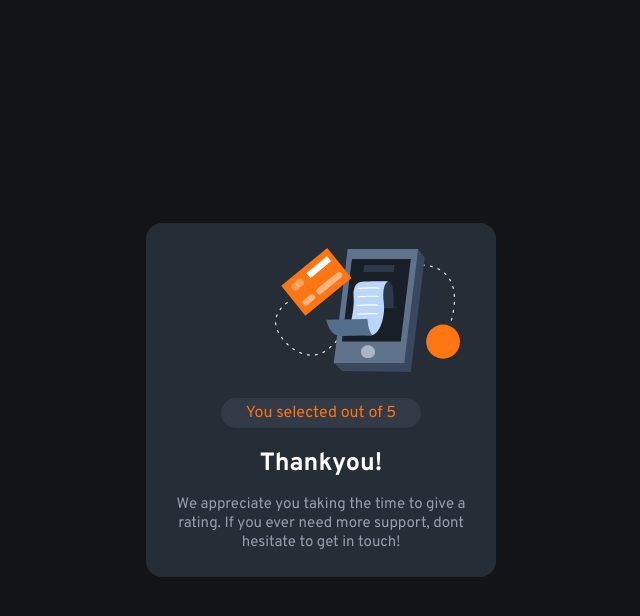
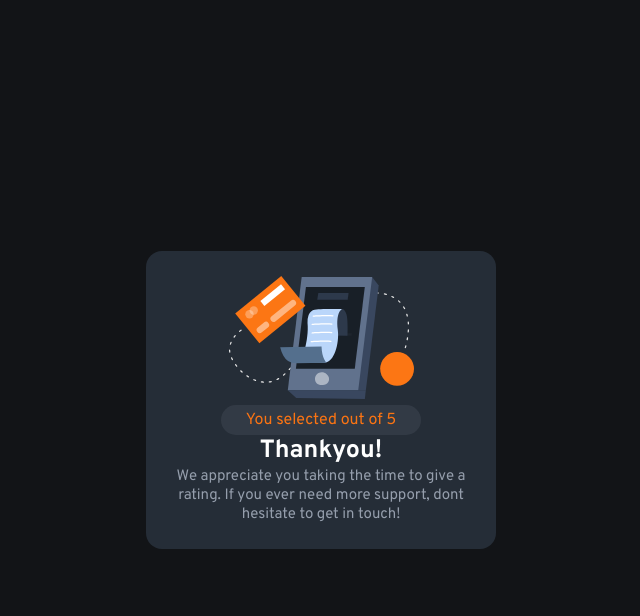
Before and after one commit to khadijahashmi2/fem-interative-rating-comp, a plain HTML site: page index.html in a window 1280 px wide. Both pictures are taken after a click on the button "SUBMIT". Shown: the whole page, without its empty margins (319-959 px from the left). Drawn offline with Linux system fonts and the light colour scheme.

Commit message:
thank you card style fix

```diff
--- a/style.css
+++ b/style.css
@@ -98,19 +98,13 @@ input[type="radio"] {
 	padding: 25px;
 	display: grid;
 	place-items: center;
-}
-
-.ill {
-	padding-left: 25%;
-	padding-right: 25%;
-	margin-bottom: 20px;
+	gap: 1rem;
 }
 
 .thankyou h1 {
 	color: white;
 	font-weight: 600;
 	font-size: 25px;
-	padding-bottom: 15px;
 }
 
 .para {
@@ -128,7 +122,6 @@ input[type="radio"] {
 	width: 200px;
 	display: grid;
 	place-items: center;
-	margin-bottom: 20px;
 }
 
 .num:hover {
```
